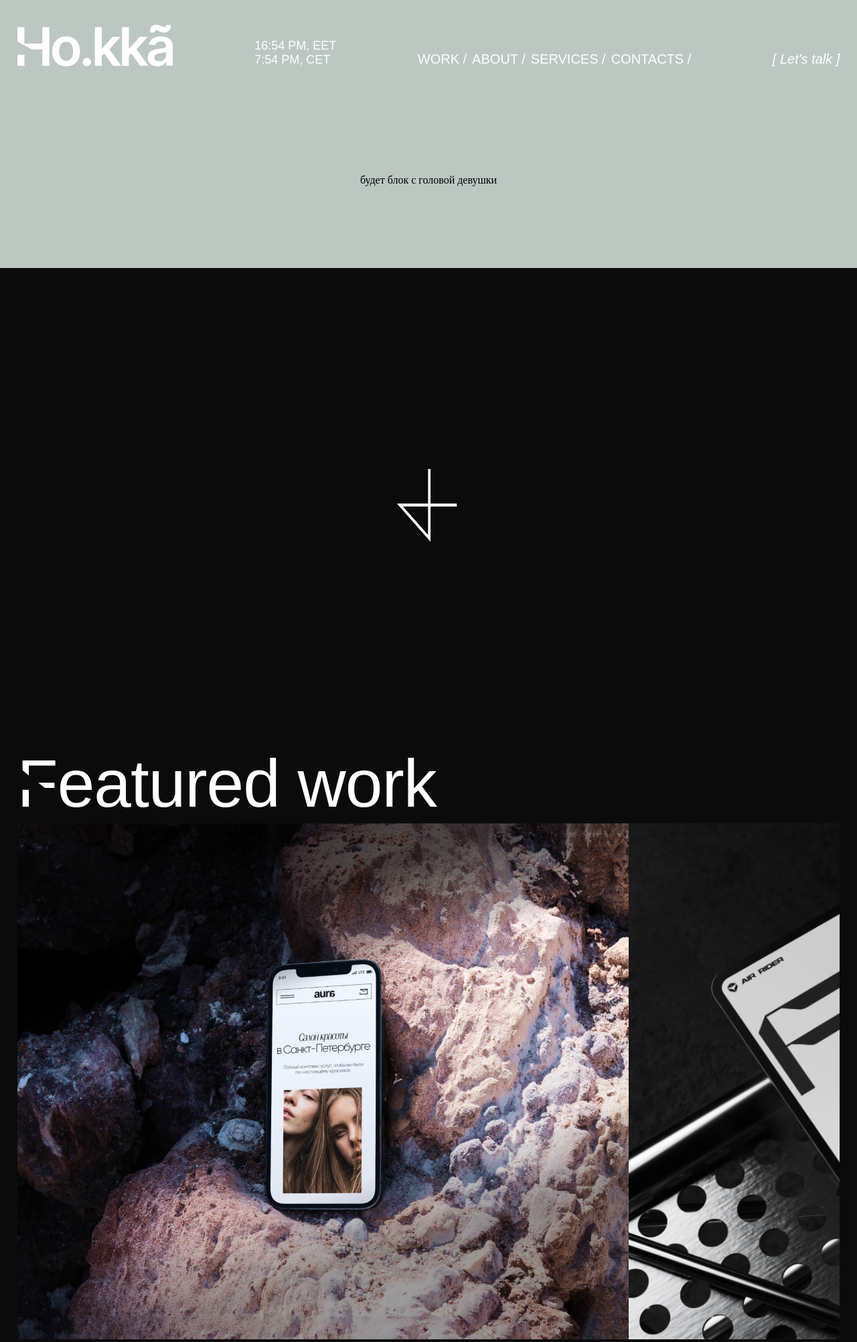
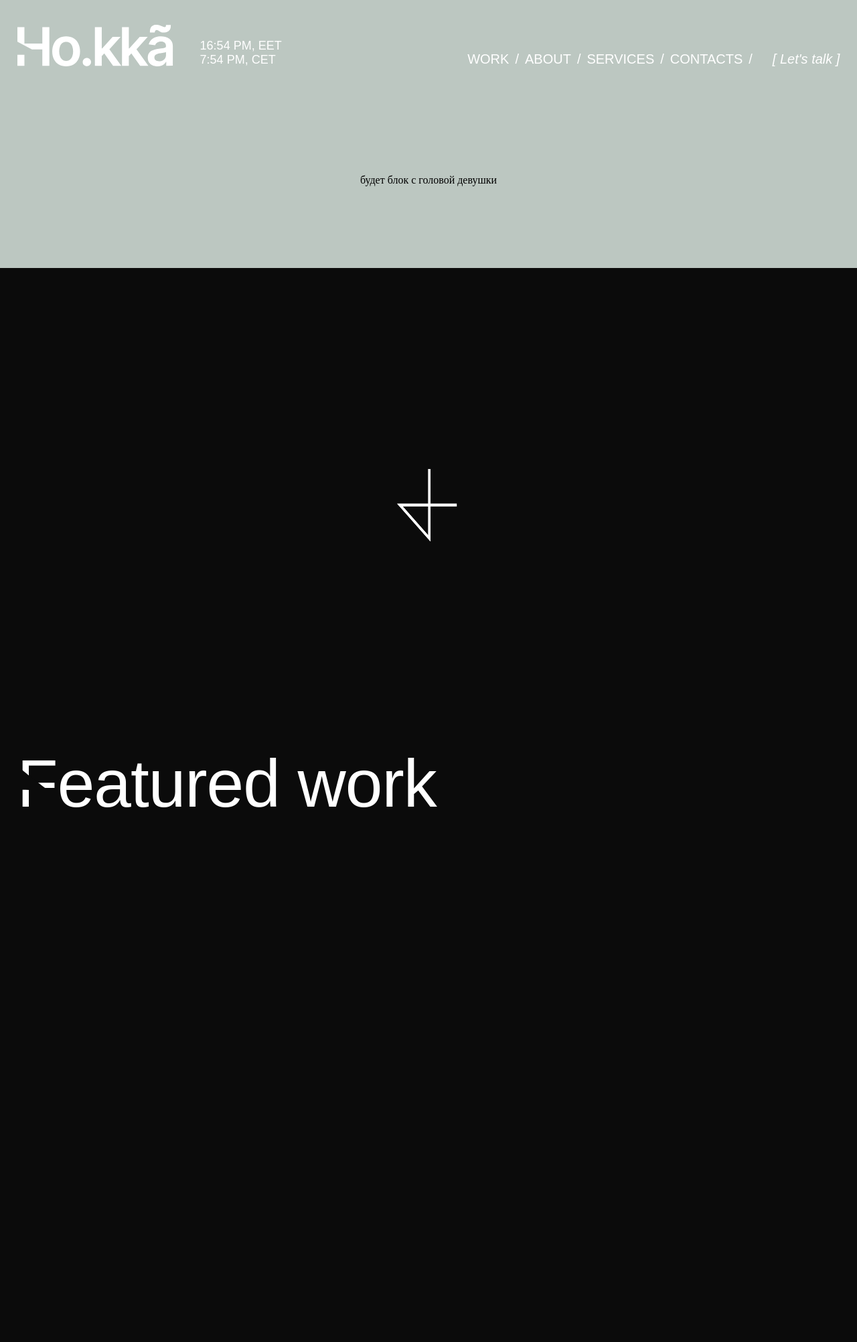
Before and after one commit to Scrpfr/pages-testin, a PHP site: page /html-Hokka-digital-studio/index.html in a window 1280 px wide. Shown: the top 2003 px of the page at 67% size. Run offline with PHP 8.4, Linux system fonts and the light colour scheme.

Commit message:
Add files via upload

```diff
--- /dev/null
+++ b/html-Hokka-digital-studio/css/general.css
@@ -0,0 +1,48 @@
+:root {
+   --font-family: "PP Editorial New", sans-serif;
+   --second-family: "Inter", sans-serif;
+   --third-family: "Neue Montreal", sans-serif;
+   --font3: "PFBaselinePro-Bold", sans-serif;
+   --font4: "Digital-7", sans-serif;
+   --font5: "Helvetica Now Display", sans-serif;
+   --font6: "BL Melody", sans-serif;
+   --font7: "Arial", sans-serif;
+}
+
+* {
+   padding: 0;
+   margin: 0;
+}
+
+h2 {
+   font-family: var(--font7);
+   font-weight: 500;
+   font-size: 625%;
+   line-height: 120%;
+   letter-spacing: -0.01em;
+   color: #fff;
+}
+
+h3 {
+   font-family: var(--third-family);
+   font-weight: 400;
+   font-size: 150%;
+   padding: 20px 0;
+}
+
+a {
+   color: inherit;
+   text-decoration: none;
+}
+
+.section {
+   width: 100%;
+}
+
+.container {
+   width: 1841px;
+   margin: 0 auto;
+   @media (max-width: 1842px) {
+      width: 96%;
+   }
+}
--- /dev/null
+++ b/html-Hokka-digital-studio/css/header.css
@@ -0,0 +1,50 @@
+.header__container {
+   height: 100%;
+   display: flex;
+   flex-direction: row;
+   justify-content: space-between;
+}
+
+.header {
+   width: 100%;
+   height: 100px;
+   position: fixed;
+   z-index: 10;
+   color: #fff;
+   font-size: 120%;
+   font-family: var(--font-family);
+}
+
+.header__left-side {
+   display: flex;
+   flex-direction: row;
+   align-items: flex-end;
+   gap: 40px;
+}
+
+.header__right-side {
+   display: flex;
+   flex-direction: row;
+   align-items: flex-end;
+   gap: 30px;
+}
+
+.header__time {
+   font-weight: 400;
+   font-size: 18px;
+}
+
+.nav__list {
+   font-size: 20px;
+   text-transform: uppercase;
+   display: flex;
+   flex-direction: row;
+   justify-content: space-between;
+   gap: 9px;
+   li {list-style-type: none;}
+}
+
+.header__com {
+   font-style: italic;
+   font-size: 20px;
+}
--- a/html-Hokka-digital-studio/css/main.css
+++ b/html-Hokka-digital-studio/css/main.css
@@ -1,180 +1,7 @@
-:root {
-   --font-family: "PP Editorial New", sans-serif;
-   --second-family: "Inter", sans-serif;
-   --third-family: "Neue Montreal", sans-serif;
-   --font3: "PFBaselinePro-Bold", sans-serif;
-   --font4: "Digital-7", sans-serif;
-   --font5: "Helvetica Now Display", sans-serif;
-   --font6: "BL Melody", sans-serif;
-   --font7: "Arial", sans-serif;
- }
-
-* {
-   padding: 0;
-   margin: 0;
-}
-
-h2 {
-   font-family: var(--font7);
-   font-weight: 500;
-   font-size: 625%;
-   line-height: 120%;
-   letter-spacing: -0.01em;
-   color: #fff;
-}
-
-h3 {
-   font-family: var(--third-family);
-   font-weight: 400;
-   font-size: 150%;
-   padding: 20px 0;
-}
-
-a {
-   color: inherit;
-   text-decoration: none;
-}
-
-.header-centering {
-   display: flex;
-   flex-direction: row;
-   justify-content: space-between;
-   align-items: flex-end;
-}
-
-.main-header {
-   width: 100%;
-   height: 100px;
-   position: fixed;
-   z-index: 10;
-   color: #fff;
-   font-size: 120%;
-   font-family: var(--font-family);
-   .content {height: 100%;}
-}
-
-.main-header__time {
-   position: relative;
-   left: -10vw;
-   font-weight: 400;
-   font-size: 18px;
-   @media (max-width: 1380px) {
-      left: 0;
-   }
-}
-
-.main-header__arrows__list {
-   font-size: 20px;
-   text-transform: uppercase;
-   gap: 8px;
-   li {list-style-type: none;}
-}
-
-.main-header__com {
-   font-style: italic;
-   font-size: 20px;
-}
-
-.section {
-   width: 100%;
-}
-
-.content {
-   width: 1841px;
-   margin: 0 auto;
-   @media (max-width: 1842px) {
-      width: 96%;
-   }
-}
-
-.section-first {
-   background-color: #BCC7C1;
-   height: 400px;
-}
-
-.section-second {
-   font-family: var(--font-family);
-   background-color: #0B0B0B;
-   color: #fff;
-}
-
-.section-second__vector_img {
-   width: 97px;
-   margin: 0 auto;
-   padding: 300px 0;
-}
-
-.section-second__header {position: relative;}
-
-.section-second__header::after {
-   content: '';
-   position: absolute;
-   left: 7px;
-   top: 40px;
-   width: 39px;
-   height: 30px;
-   /* background-color: #ff0000; */
-   background-image: url(../icons/triangle.svg);
-}
-
-.section-second__feats {
-   display: flex;
-   flex-direction: row;
-   justify-content: space-between;
-   padding-bottom: 60px;
-   overflow: hidden;
-}
-
-.section-second__features {
-   position: relative;
-   max-width: 920px;
-}
-
-/* #feat-work_element-1 {transform: translateX(-1000px);} */
-/* #feat-work_element-2 {transform: translateX(1000px);} */
-
-.section-second__features__img-block {
-   height: 770px;
-   width: 913px;
-   background-position: center;
-   transition: filter .3s ease 0s;
-}
-.section-second__features__img-block:hover {
-   filter: brightness(0.5);
-}
-
-.features_img1 {background-image: url(../images/work1_orig.png);}
-.features_img2 {background-image: url(../images/work2_orig.png);}
-
-.section-second__description-text {
-   font-family: var(--third-family);
-   font-weight: 400;
-   font-size: 20px;
-   color: rgba(255, 255, 255, 0.45);
-   display: flex;
-   flex-direction: row;
-   justify-content: space-between;
-   p {max-width: 140px;}
-}
-
-.section-second__star {
-   padding-top: 250px;
-   padding-bottom: 150px;
-   display: flex;
-   flex-direction: column;
-   align-items: center;
-   img {position: relative;}
-}
-
-.warped::after {
-   content: '';
-   position: absolute;
-   width: 10px;
-   height: 10px;
-   left: 1px;
-   top: 1px;
-   /* background-color: #ff0000; */
-}
+@import "general.css";
+@import "header.css";
+@import "section_1.css";
+@import "section_2.css";
 
 .next-block {
    height: 200px;
--- /dev/null
+++ b/html-Hokka-digital-studio/css/section_1.css
@@ -0,0 +1,4 @@
+.section-first {
+   background-color: #BCC7C1;
+   height: 400px;
+}
--- /dev/null
+++ b/html-Hokka-digital-studio/css/section_2.css
@@ -0,0 +1,82 @@
+.portfolio {
+   font-family: var(--font-family);
+   background-color: #0B0B0B;
+   color: #fff;
+}
+
+.portfolio__sign {
+   width: 97px;
+   margin: 0 auto;
+   padding: 300px 0;
+}
+
+.portfolio__header {position: relative;}
+.portfolio__header::after {
+   content: '';
+   position: absolute;
+   left: 7px;
+   top: 40px;
+   width: 39px;
+   height: 30px;
+   background-image: url(../icons/triangle.svg);
+}
+
+.portfolio__works {
+   display: flex;
+   flex-direction: row;
+   justify-content: center;
+   gap: 20px;
+   padding-bottom: 60px;
+   overflow: hidden;
+}
+
+.portfolio__works-item {
+   width: 63vw;
+   max-width: 913px;
+   will-change: transform;
+}
+
+.portfolio__img {
+   height: 53vw;
+   max-height: 770px;
+   width: 100%;
+   background-position: center;
+   transition: filter .3s ease 0s;
+}
+.portfolio__img:hover {
+   filter: brightness(0.5);
+}
+
+.features_img1 {background-image: url(../images/work1_orig.png);}
+.features_img2 {background-image: url(../images/work2_orig.png);}
+
+.portfolio__description-text {
+   font-family: var(--third-family);
+   font-weight: 400;
+   font-size: 20px;
+   color: rgba(255, 255, 255, 0.45);
+   display: flex;
+   flex-direction: row;
+   justify-content: space-between;
+   align-items: end;
+   p {max-width: 140px;}
+}
+
+.section-second__star {
+   padding-top: 250px;
+   padding-bottom: 150px;
+   display: flex;
+   flex-direction: column;
+   align-items: center;
+   img {position: relative;}
+}
+
+.warped::after {
+   content: '';
+   position: absolute;
+   width: 10px;
+   height: 10px;
+   left: 1px;
+   top: 1px;
+   /* background-color: #ff0000; */
+}
--- a/html-Hokka-digital-studio/index.html
+++ b/html-Hokka-digital-studio/index.html
@@ -1,55 +1,75 @@
 <html lang="en">
+
 <head>
 	<meta charset="utf-8">
 	<meta name="viewport" content="width=device-width">
 	<link rel="stylesheet" href="css/main.css">
-		<link rel="shortcut icon" href="icons/music.ico">
+	<!-- <link rel="shortcut icon" href="icons/music.ico"> -->
 	<title>Hokka Digital Studio</title>
-		<!-- <script src="js/elements-parallax.js" defer></script> -->
 </head>
+
 <body>
-		<!-- Начало вёрстки -->
-		 <div class="main-header">
-			<div class="content  header-centering">
+	<header class="header">
+		<div class="container header__container">
+			<div class="header__left-side">
 				<img src="icons/logo.svg" alt="logo">
-				<div class="main-header__time">
+				<div class="header__time">
 					<p>16:54 PM, EET</p>
 					<p>7:54 PM, CET</p>
 				</div>
-				<ul class="main-header__arrows__list header-centering">
-					<a href="#" target="_blank"><li>Work /</li></a>
-					<a href="#" target="_blank"><li>About /</li></a>
-					<a href="#" target="_blank"><li>Services /</li></a>
-					<a href="#" target="_blank"><li>Contacts /</li></a>
+			</div>
+			<nav class="nav header__right-side">
+				<ul class="nav__list">
+					<li>
+						<a href="#">Work</a>
+					</li>
+					<li>/</li>
+					<li>
+						<a href="#">About</a>
+					</li>
+					<li>/</li>
+					<li>
+						<a href="#">Services</a>
+					</li>
+					<li>/</li>
+					<li>
+						<a href="#">Contacts</a>
+					</li>
+					<li>/</li>
 				</ul>
-				<div class="main-header__com"><a href="#" target="_blank">[ Let's talk ]</a></div>
+				<div class="header__com">
+					<a href="#" target="_blank">[ Let's talk ]</a>
 				</div>
+			</nav>
 		</div>
-		<section class="section section-first"><p style="text-align: center; padding-top: 260px;">будет блок с головой девушки</p></section>
-		<section class="section section-second">
-			<div class="content">
-				<div class="section-second__vector_img"><img src="icons/separator.svg" alt="svg"></div>
-				<h2 class="section-second__header">Featured work</h2>
-				<div class="section-second__feats">
+	</header>
+	<section class="section section-first">
+		<p style="text-align: center; padding-top: 260px;">будет блок с головой девушки</p>
+	</section>
+	<section class="section portfolio">
+		<div class="container">
+			<div class="portfolio__sign"><img src="icons/separator.svg" alt="svg"></div>
+			<h2 class="portfolio__header">Featured work</h2>
+			<div class="portfolio__works parallax-container"><!-- параллакс -->
 
-					<div class="section-second__features" id="feat-work_element-1">
-						<div class="section-second__features__img-block features_img1">
+				<div class="portfolio__works-item portfolio__works-item-1">
+					<div class="portfolio__img features_img1">
 					</div>
-						<div class="section-second__features__description">
-							<h3 class="section-second__description-header">[ AURA® ]</h3>
-							<div class="section-second__description-text">
+					<div class="portfolio__description">
+						<h3 class="portfolio__description-header">[ AURA® ]</h3>
+						<div class="portfolio__description-text">
 							<p>Identity and Interface</p>
 							<p>New</p>
 						</div>
 					</div>
 				</div>
 
-					<div class="section-second__features" id="feat-work_element-2">
-						<div class="section-second__features__img-block features_img2">
+				<div class="portfolio__works-item portfolio__works-item-2">
+					<div class="portfolio__img features_img2">
 					</div>
-						<div class="section-second__features__description">
-							<h3 class="section-second__description-header">[ AIR RIDER | Motorcycle helmet ]</h3>
-							<div class="section-second__description-text">
+					<div class="portfolio__description">
+						<h3 class="portfolio__description-header">[ AIR RIDER | Motorcycle helmet ]</h3>
+						<div class="portfolio__description-text">
 							<p>Design, Identity & 3D Design</p>
 							<p>2024</p>
 						</div>
@@ -62,9 +82,14 @@
 				<img src="images/star2.png" alt="r2">
 				<img src="images/star3.png" alt="r3">
 			</div>
-				<div class="next-block"><p style="text-align: center;">следущий блок</p></div>
-			</div><!-- Выравнивание по центру -->
+			<div class="next-block">
+				<p style="text-align: center;">следущий блок</p>
+			</div>
+		</div>
 	</section>
-		<!-- Конец вёрстки -->
+	<script src="https://cdn.jsdelivr.net/npm/gsap@3.13.0/dist/gsap.min.js"></script>
+	<script src="https://cdn.jsdelivr.net/npm/gsap@3.13.0/dist/ScrollTrigger.min.js"></script>
+	<script src="js/elements-parallax.js"></script>
 </body>
+
 </html>
--- /dev/null
+++ b/html-Hokka-digital-studio/js/elements-parallax.js
@@ -0,0 +1,28 @@
+document.addEventListener("DOMContentLoaded", (event) => {
+   gsap.registerPlugin(ScrollTrigger)
+   gsap.set('.portfolio__works-item-1', {
+      x: '-150%'
+   });
+   gsap.to('.portfolio__works-item-1', {
+      x: '0%',
+      scrollTrigger: {
+         trigger: '.parallax-container',
+         start: 'top 100%',
+         end: 'top 10%',
+         scrub: true
+      }
+   });
+
+   gsap.set('.portfolio__works-item-2', {
+      x: '150%'
+   });
+   gsap.to('.portfolio__works-item-2', {
+      x: '0%',
+      scrollTrigger: {
+         trigger: '.parallax-container',
+         start: 'top 100%',
+         end: 'top 10%',
+         scrub: true
+      }
+   });
+});
```
Also changed, not shown: html-Hokka-digital-studio/css/media.css (added). Lines whose indentation alone changed are shown as unchanged.
